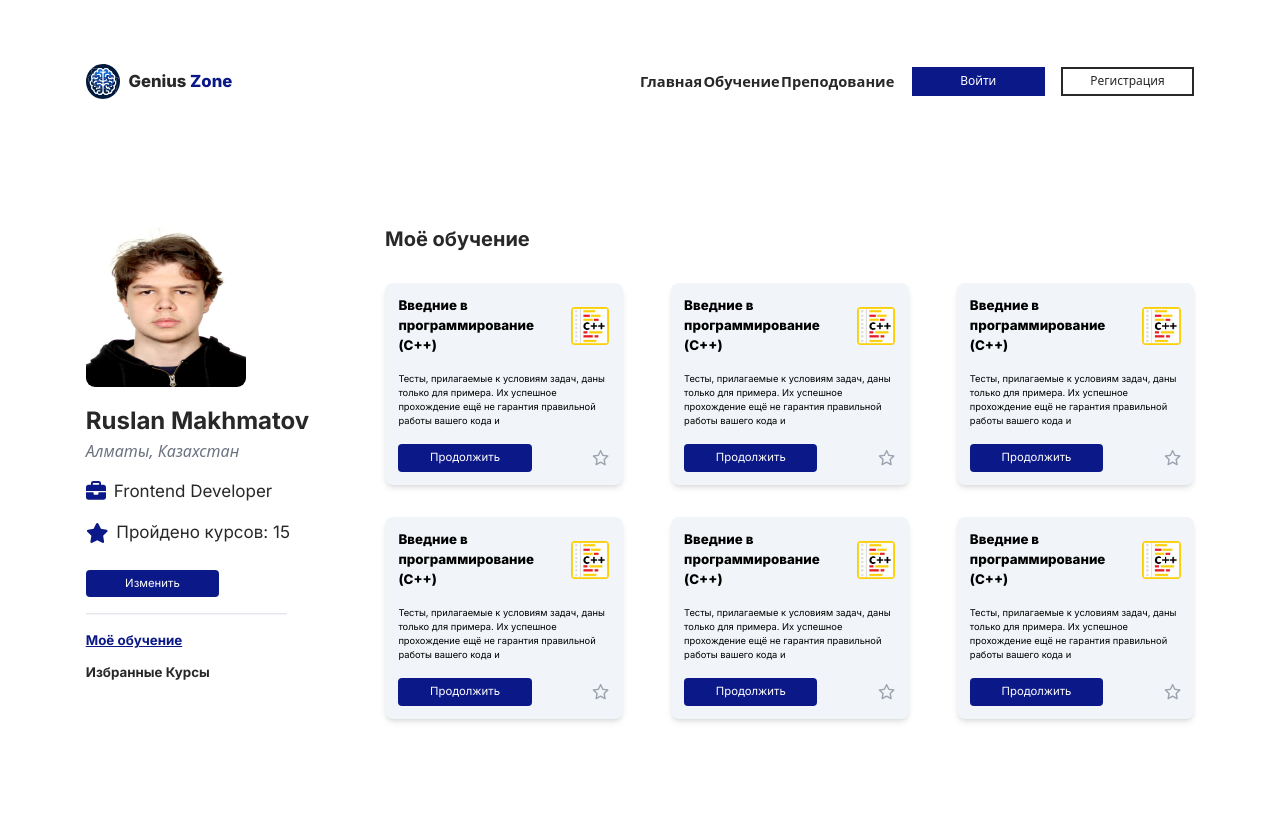
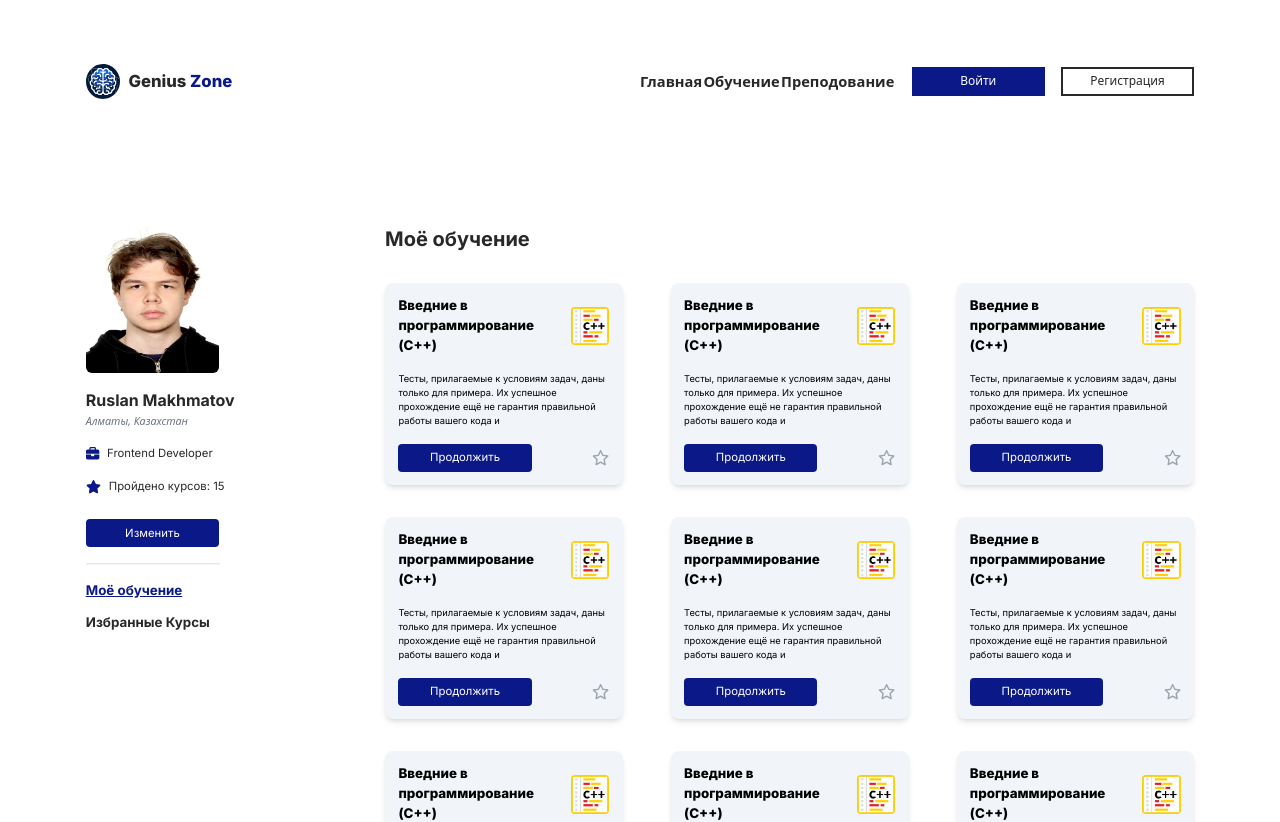
Before and after one commit to k1ngsterr1/genius-zone, a React (Vite) app: page /user in a window 1280 px wide. Shown: the top 822 px of the page. Built offline with nearby package versions, Linux system fonts and the light colour scheme.

Commit message:
Version 1.3.7

```diff
--- a/src/widgets/User/index.tsx
+++ b/src/widgets/User/index.tsx
@@ -11,10 +11,13 @@ import "./styles.scss";
 export const UserScreen = () => {
   return (
     <main className="wrapper--row mb-12">
-      <div className="user-profile flex flex-col items-start">
+      <aside className="user-profile-whole w-auto h-full sticky top-20">
+        <div className="user-profile flex flex-col items-start ">
           <img src={image} alt="user-image" className="user-profile__image" />
           <span className="user-profile__name mt-4">Ruslan Makhmatov</span>
-        <address className="user-profile__location">Алматы, Казахстан</address>
+          <address className="user-profile__location">
+            Алматы, Казахстан
+          </address>
           <div className="user-profile__tab flex items-center mt-4">
             <FontAwesomeIcon
               icon={faBriefcase}
@@ -25,7 +28,10 @@ export const UserScreen = () => {
             </span>
           </div>
           <div className="user-profile__tab flex items-center mt-4">
-          <FontAwesomeIcon icon={faStar} className="user-profile__tab__icon" />
+            <FontAwesomeIcon
+              icon={faStar}
+              className="user-profile__tab__icon"
+            />
             <span className="user-profile__tab__text ml-2">
               Пройдено курсов: 15
             </span>
@@ -52,8 +58,14 @@ export const UserScreen = () => {
             />
           </div>
         </div>
+      </aside>
       <div className="w-[73%] courses-container flex flex-col">
         <h1 className="main-heading">Моё обучение</h1>
+        <div className="w-full flex items-center justify-between mt-8">
+          <CourseTab buttonText={"Продолжить"} />
+          <CourseTab margin={"ml-12"} buttonText={"Продолжить"} />
+          <CourseTab margin={"ml-12"} buttonText={"Продолжить"} />
+        </div>
         <div className="w-full flex items-center justify-between mt-8">
           <CourseTab buttonText={"Продолжить"} />
           <CourseTab margin={"ml-12"} buttonText={"Продолжить"} />
--- a/src/widgets/User/styles.scss
+++ b/src/widgets/User/styles.scss
@@ -3,24 +3,24 @@
   height: 100%;
 
   &__image {
-    width: 160px;
-    height: 160px;
-    border-radius: 9px;
+    width: clamp(100px, 10.416vw, 400px);
+    height: clamp(110px, 11.457600000000001vw, 440px);
+    border-radius: clamp(4.5px, 0.46872vw, 18px);
   }
   &__name {
-    font-size: 24px;
+    font-size: clamp(12px, 1.24992vw, 48px);
     font-weight: 700;
     font-family: Inter;
     @apply text-custom-black;
   }
 
   &__location {
-    font-size: 16px;
+    font-size: clamp(8px, 0.83328vw, 32px);
     @apply text-gray-500;
   }
 
   &__text-heading {
-    font-size: 20px;
+    font-size: clamp(10px, 1.0416vw, 40px);
     font-weight: 500;
     font-family: Inter;
     @apply text-custom-black;
@@ -30,12 +30,12 @@
     width: auto;
     height: auto;
     &__text {
-      font-size: 17px;
+      font-size: clamp(8.5px, 0.88536vw, 34px);
       font-family: Inter;
       @apply text-custom-black;
     }
     &__icon {
-      font-size: 20px;
+      font-size: clamp(10px, 1.0416vw, 40px);
       @apply text-custom-blue;
     }
   }
```
Lines whose indentation alone changed are shown as unchanged.
